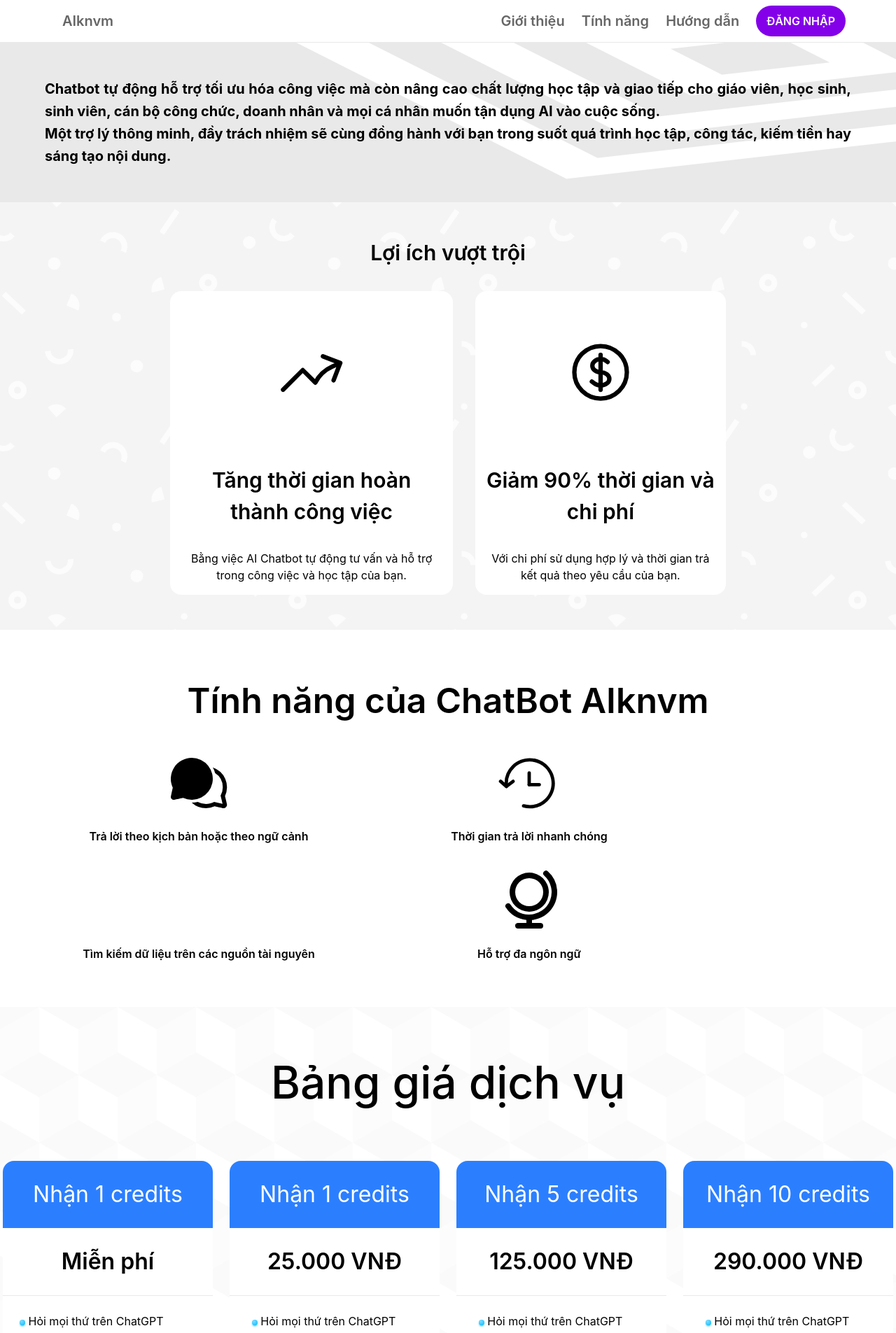
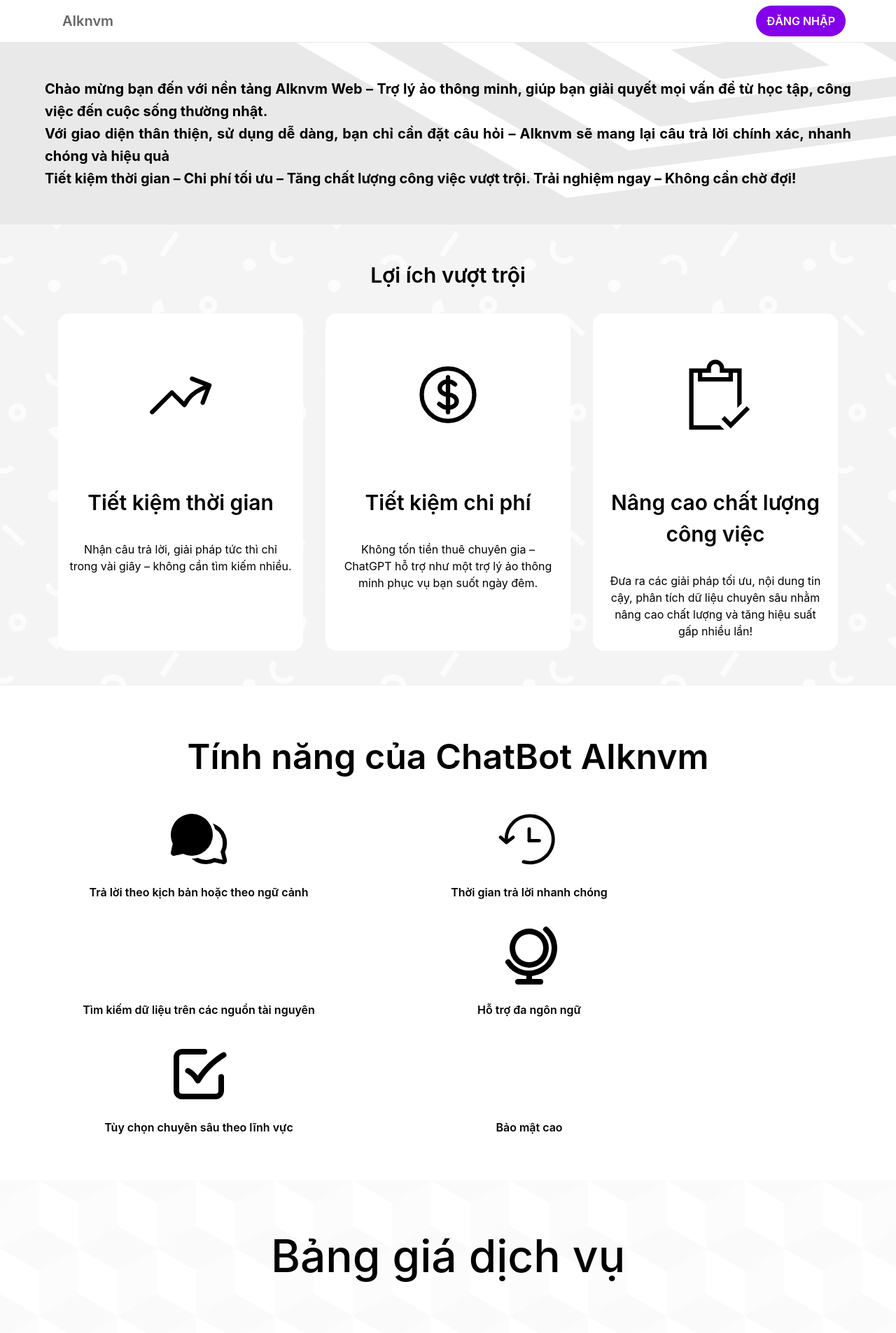
Before and after one commit to QuocLam98/aikmvm-website, a Vue app in the folder Front-End/: page / in a window 1280 px wide. Shown: the top 1905 px of the page at 70% size. Built offline with nearby package versions, Linux system fonts and the light colour scheme; what @iconify/tailwind4, vue-toast-notification would draw is missing.

Commit message:
sủa lại giao diện home

```diff
--- a/Front-End/src/components/HeaderHome.vue
+++ b/Front-End/src/components/HeaderHome.vue
@@ -12,7 +12,7 @@
                 </div>
                 <div class="header-button">
                     <ul class="lg-li hidden lg:flex">
-                        <li href="/" class="text-xl">
+                        <!-- <li href="/" class="text-xl">
                             <a href="/">
                                 Giới thiệu
                             </a>
@@ -26,7 +26,7 @@
                             <a href="/">
                                 Hướng dẫn
                             </a>
-                        </li>
+                        </li> -->
                         <li class="button-login">
                             <a href="/login">
                                 ĐĂNG NHẬP
--- a/Front-End/src/components/MainHome.vue
+++ b/Front-End/src/components/MainHome.vue
@@ -19,11 +19,11 @@
   },
   {
     title: "AIknvm có cung cấp dịch vụ miễn phí không ?",
-    content: "Có. AIknvm cung cấp dịch vụ dùng thử miễn phí với 2 credits để bạn trải nghiệm AI Chatbot trước khi quyết định sử dụng gói dịch vụ trả phí. Lưu ý là mỗi tài khoản chỉ có thể đăng ký sử dụng miễn phí 1 lần duy nhất."
+    content: "Có. AIknvm cung cấp dịch vụ dùng thử miễn phí với 1 credits để bạn trải nghiệm AI Chatbot trước khi quyết định sử dụng gói dịch vụ trả phí. Lưu ý là mỗi tài khoản chỉ có thể đăng ký sử dụng miễn phí 1 lần duy nhất."
   },
   {
     title: "Tôi dùng thử miễn phí thì có bị giới hạn tính năng không?",
-    content: "Không, bạn có thể sử dụng AI Chatbot miễn phí với 2 credit với đầy đủ tính năng tuy nhiên tốc độ xử lý sẽ ở mức chậm. Trong thời gian này, bạn có thể trải nghiệm đầy đủ các tính năng của AI Chatbot AIknvm để xem liệu có phù hợp với nhu cầu của bạn hay không. Nếu bạn muốn tiếp tục sử dụng sau khi kết thúc thời gian dùng thử, bạn có thể chọn các gói dịch vụ phù hợp với bạn để tiếp tục tận hưởng các ưu đãi và tính năng của AI Chatbot AIknvm."
+    content: "Không, bạn có thể sử dụng AI Chatbot miễn phí với 1 credit với đầy đủ tính năng tuy nhiên tốc độ xử lý sẽ ở mức chậm. Trong thời gian này, bạn có thể trải nghiệm đầy đủ các tính năng của AI Chatbot AIknvm để xem liệu có phù hợp với nhu cầu của bạn hay không. Nếu bạn muốn tiếp tục sử dụng sau khi kết thúc thời gian dùng thử, bạn có thể chọn các gói dịch vụ phù hợp với bạn để tiếp tục tận hưởng các ưu đãi và tính năng của AI Chatbot AIknvm."
   },
   {
     title: 'Tôi dùng thử miễn phí có được hỗ trợ không?',
@@ -31,7 +31,7 @@
   },
   {
     title: 'Cách tính credit như thế nào?',
-    content: 'AI Chatbot AIknvm được xây dựng trên nền tảng trí tuệ nhân tạo ChatGPT. Do đó, chúng tôi quy định 1 credit tương đương với 1 USD. Khi bạn sử dụng AI Chatbot AIknvm để trả lời các câu hỏi của khách hàng, theo cách tính phí của ChatGPT, cứ 750 từ = 0.002 đô. Vậy với 50.000đ bạn có thể trả lời cho khách hàng đến 750.000 từ. Bình quân nếu mỗi câu trả lời là 50 từ thì mỗi ngày chatbot AI AIknvm có thể giúp bạn trả lời khoảng 15.000 câu hỏi.'
+    content: 'AI Chatbot AIknvm được xây dựng trên nền tảng trí tuệ nhân tạo ChatGPT. Do đó, chúng tôi quy định 1 credit tương đương với 1 USD. Khi bạn sử dụng AI Chatbot AIknvm để trả lời các câu hỏi của bạn, theo cách tính phí của ChatGPT, cứ 750 từ = 0.002 đô. Vậy với 50.000đ bạn có thể nhận câu trả lời của Chatbot AI đến 750.000 từ. Bình quân nếu mỗi câu trả lời là 50 từ thì mỗi ngày chatbot AI AIknvm có thể giúp bạn trả lời khoảng 15.000 câu hỏi.'
   },
   {
     title: 'Cách thức thanh toán khi nâng cấp lên gói trả phí ?',
@@ -63,12 +63,16 @@
           </div> -->
           <div class="flex flex-col">
             <strong class="text-strong text-black">
-              Chatbot tự động hỗ trợ tối ưu hóa công việc mà còn nâng cao chất lượng học tập và giao tiếp cho giáo viên,
-              học sinh, sinh viên, cán bộ công chức, doanh nhân và mọi cá nhân muốn tận dụng AI vào cuộc sống.
+              Chào mừng bạn đến với nền tảng AIknvm Web –
+              Trợ lý ảo thông minh, giúp bạn giải quyết mọi vấn đề từ học tập, công việc đến cuộc sống thường nhật.
             </strong>
             <strong class="text-strong text-black">
-              Một trợ lý thông minh, đầy trách nhiệm sẽ cùng đồng hành với bạn trong suốt quá trình học tập, công tác,
-              kiếm tiền hay sáng tạo nội dung.
+              Với giao diện thân thiện, sử dụng dễ dàng, bạn chỉ cần đặt câu hỏi –
+              AIknvm sẽ mang lại câu trả lời chính xác, nhanh chóng và hiệu quả
+            </strong>
+            <strong class="text-strong text-black">
+              Tiết kiệm thời gian – Chi phí tối ưu – Tăng chất lượng công việc vượt trội.
+              Trải nghiệm ngay – Không cần chờ đợi!
             </strong>
           </div>
         </div>
@@ -81,7 +85,7 @@
       <div class="benefit-cotent">
         <h1>Lợi ích vượt trội</h1>
         <div class="flex gap-8">
-          <div class="card-benefit">
+          <div class="card-benefit" style="width: 350px;">
             <span class="icon-benefit">
               <svg xmlns="http://www.w3.org/2000/svg" fill="none" viewBox="0 0 24 24" stroke-width="1.5"
                 stroke="currentColor" class="size-50">
@@ -91,13 +95,13 @@
 
             </span>
             <h1>
-              Tăng thời gian hoàn thành công việc
+              Tiết kiệm thời gian
             </h1>
             <span>
-              Bằng việc AI Chatbot tự động tư vấn và hỗ trợ trong công việc và học tập của bạn.
+              Nhận câu trả lời, giải pháp tức thì chỉ trong vài giây – không cần tìm kiếm nhiều.
             </span>
           </div>
-          <div class="card-benefit">
+          <div class="card-benefit" style="width: 350px;">
             <span class="icon-benefit">
               <svg xmlns="http://www.w3.org/2000/svg" fill="none" viewBox="0 0 24 24" stroke-width="1.5"
                 stroke="currentColor" class="size-50">
@@ -107,10 +111,25 @@
 
             </span>
             <h1>
-              Giảm 90% thời gian và chi phí
+              Tiết kiệm chi phí
             </h1>
             <span>
-              Với chi phí sử dụng hợp lý và thời gian trả kết quả theo yêu cầu của bạn.
+              Không tốn tiền thuê chuyên gia – ChatGPT hỗ trợ như một trợ lý ảo thông minh phục vụ bạn suốt ngày đêm.
+            </span>
+          </div>
+          <div class="card-benefit" style="width: 350px;">
+            <span class="icon-benefit">
+              <svg xmlns="http://www.w3.org/2000/svg" class="size-50" viewBox="0 0 2048 2048">
+                <path fill="currentColor"
+                  d="m1155 1920l128 128H256V256h512q0-53 20-99t55-82t81-55t100-20q53 0 99 20t82 55t55 81t20 100h512v1027l-128 128V384h-128v256H512V384H384v1536zM640 384v128h768V384h-256V256q0-27-10-50t-27-40t-41-28t-50-10q-27 0-50 10t-40 27t-28 41t-10 50v128zm1389 1069l-557 558l-269-270l90-90l179 178l467-466z" />
+              </svg>
+            </span>
+            <h1>
+              Nâng cao chất lượng công việc
+            </h1>
+            <span>
+              Đưa ra các giải pháp tối ưu, nội dung tin cậy, phân tích dữ liệu chuyên sâu nhằm nâng cao chất lượng và
+              tăng hiệu suất gấp nhiều lần!
             </span>
           </div>
         </div>
@@ -169,6 +188,27 @@
               </g>
             </svg>
             <span>Hỗ trợ đa ngôn ngữ</span>
+          </div>
+          <div class="feature-item">
+            <svg xmlns="http://www.w3.org/2000/svg" width="96" height="96" viewBox="0 0 24 24">
+              <g fill="none" fill-rule="evenodd">
+                <path
+                  d="m12.594 23.258l-.012.002l-.071.035l-.02.004l-.014-.004l-.071-.036q-.016-.004-.024.006l-.004.01l-.017.428l.005.02l.01.013l.104.074l.015.004l.012-.004l.104-.074l.012-.016l.004-.017l-.017-.427q-.004-.016-.016-.018m.264-.113l-.014.002l-.184.093l-.01.01l-.003.011l.018.43l.005.012l.008.008l.201.092q.019.005.029-.008l.004-.014l-.034-.614q-.005-.019-.02-.022m-.715.002a.02.02 0 0 0-.027.006l-.006.014l-.034.614q.001.018.017.024l.015-.002l.201-.093l.01-.008l.003-.011l.018-.43l-.003-.012l-.01-.01z" />
+                <path fill="currentColor"
+                  d="M6 3a3 3 0 0 0-3 3v12a3 3 0 0 0 3 3h12a3 3 0 0 0 3-3v-5a1 1 0 1 0-2 0v5a1 1 0 0 1-1 1H6a1 1 0 0 1-1-1V6a1 1 0 0 1 1-1h8a1 1 0 1 0 0-2zm15.358 3.045a1 1 0 0 0 .375-1.363a1.01 1.01 0 0 0-1.364-.375c-.353.2-.694.424-1.03.65a30 30 0 0 0-2.463 1.847c-1.642 1.366-3.614 3.29-5.239 5.718a10 10 0 0 0-1.746-1.784c-.427-.333-.902-.66-1.415-.846h-.001a1 1 0 0 0-.689 1.878c.025.01.37.15.876.545c.578.45 1.376 1.239 2.146 2.557a1 1 0 0 0 1.733-.01c1.584-2.791 3.787-5 5.614-6.52c.91-.757 1.72-1.336 2.298-1.724c.295-.199.595-.394.904-.572Z" />
+              </g>
+            </svg>
+            <span>Tùy chọn chuyên sâu theo lĩnh vực</span>
+          </div>
+          <div class="feature-item">
+            <svg xmlns="http://www.w3.org/2000/svg" width="96" height="96" viewBox="0 0 24 24">
+              <path fill="none" stroke="currentColor" stroke-dasharray="64" stroke-dashoffset="64"
+                stroke-linecap="round" stroke-linejoin="round" stroke-width="2"
+                d="M12 2l-9 3.5v6.5c0 3.5 3.5 9 8 10c4.5 -1 8 -6.5 8 -10v-6.5l-8 -3.5Z">
+                <animate fill="freeze" attributeName="stroke-dashoffset" dur="0.6s" values="64;0" />
+              </path>
+            </svg>
+            <span>Bảo mật cao</span>
           </div>
         </div>
       </div>
```
